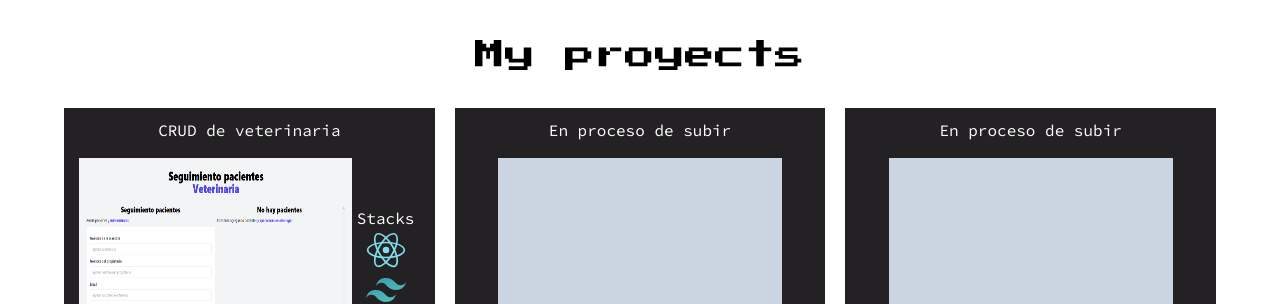
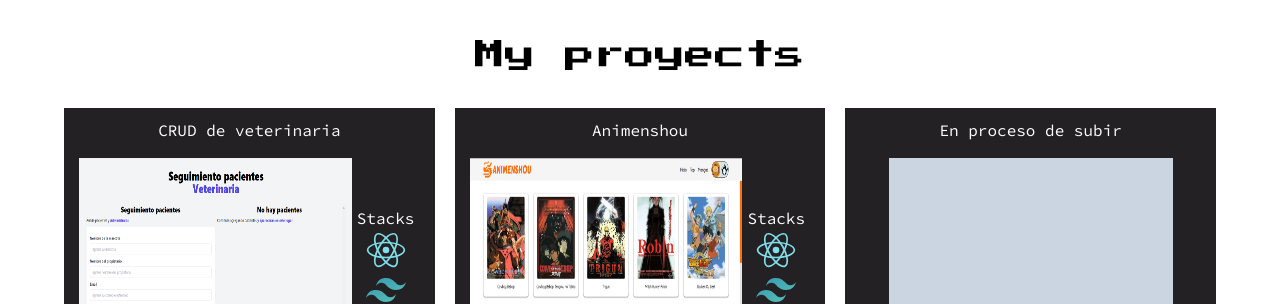
Before and after one commit to KevVilla/WebPage, a plain HTML site: page index.html in a window 1280 px wide. Shown: the part 2430-2734 px from the top of the page. Drawn offline with nearby package versions, Linux system fonts and the light colour scheme.

Commit message:
[ADD] NEW PROYECT (ANIMENSHOU)

```diff
--- a/index.html
+++ b/index.html
@@ -174,8 +174,17 @@
           </figure>
         </div>
         <div class="proyect--container ">
-          <h4 class="proyect-subtitle">En proceso de subir</h4>
-          <div class="w-5/6 h-full bg-slate-300 mt-4"></div>
+          <h4 class="proyect-subtitle">Animenshou</h4>
+          <figure class="proyect-image--container">
+            <img class="proyect-image" src="./src/images/proyects/animenshou-fondo.png" alt="">
+            <div class="proyect-stacks--container">
+              <p>Stacks</p>
+              <img src="./src/icons/icons8-reaccionar-nativo.svg" alt="">
+              <img src="./src/icons/tailwindcss-icon.svg" alt="">
+              <img src="./src/icons/icons8-javascript.svg" alt="">
+            </div>
+            <a href="https://illustrious-faloodeh-dbc980.netlify.app/" target="_blank" class="proyect-view">Ver proyecto ▶️</a>
+          </figure>
         </div>
         <div class="proyect--container ">
           <h4 class="proyect-subtitle">En proceso de subir</h4>
```
Also changed, not shown: src/images/proyects/animenshou-fondo.png (added).
